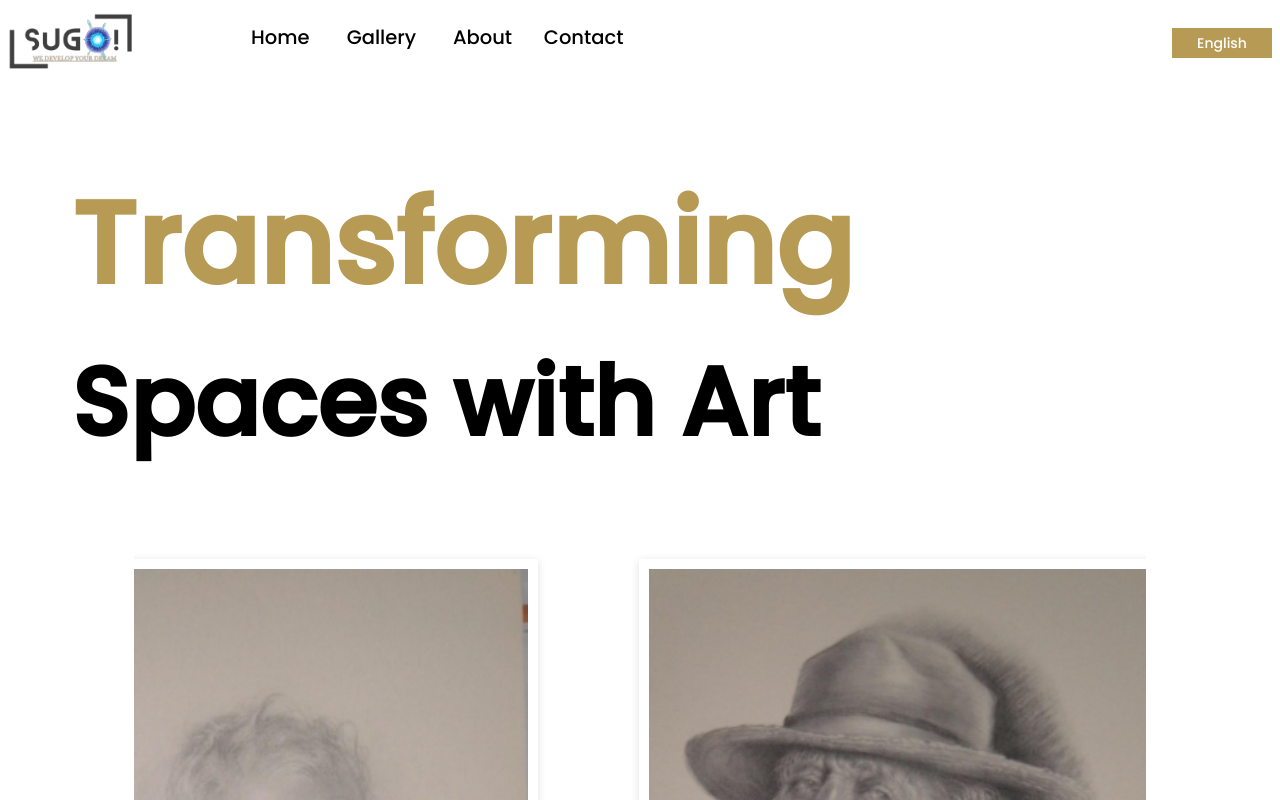
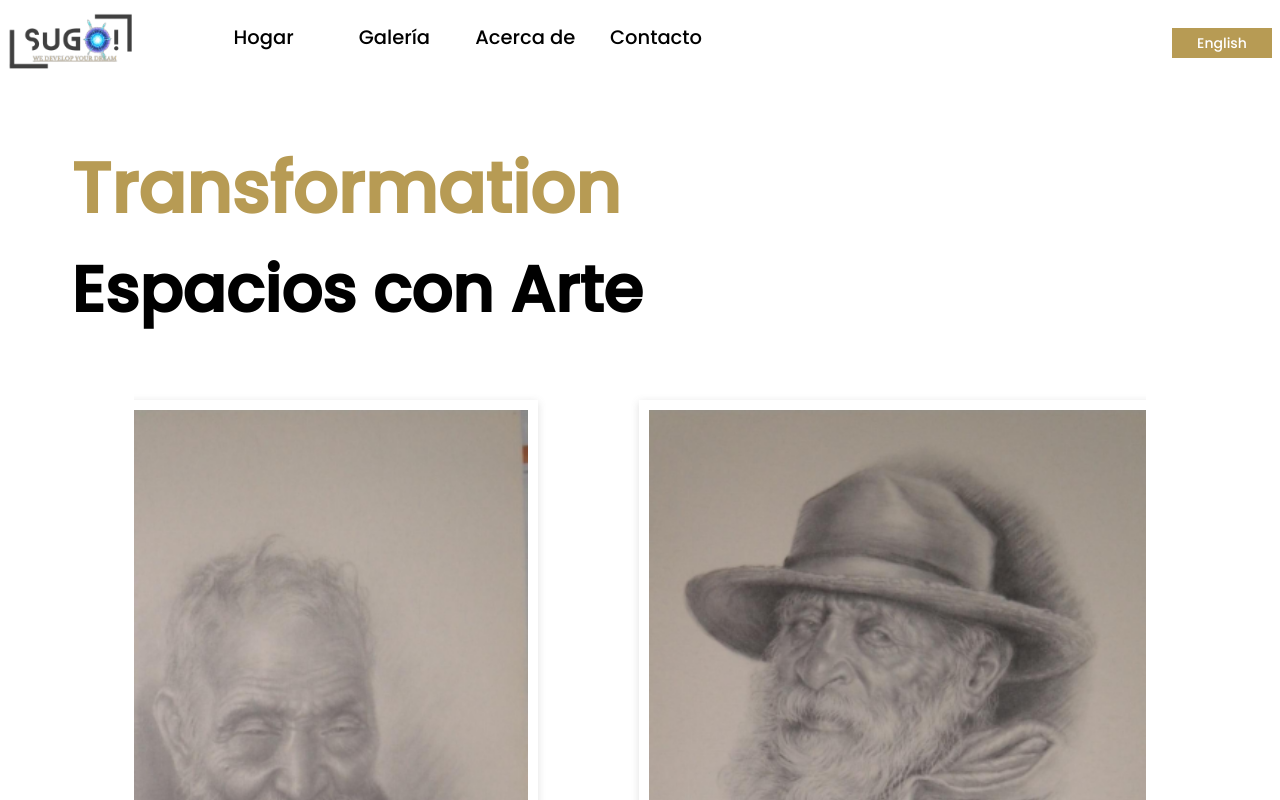
Before and after one commit to vaishkiyarminal001/ficha_technica, a React (Create React App) app: page / in a window 1280 px wide. Shown: the top 800 px of the page. Built offline with nearby package versions, Linux system fonts and the light colour scheme.

Commit message:
Added language translater

```diff
--- /dev/null
+++ b/src/Component/Context/AuthContextProvide.jsx
@@ -0,0 +1,24 @@
+import { createContext } from "react";
+import { useState } from "react";
+
+export const MyAuthContext = createContext(); //box
+
+function AuthContextProvide({children}) {
+
+const[lang, setLang]= useState(false);
+// console.log(lang)
+
+
+
+
+
+const language= () =>{
+    setLang(true)
+}
+    return(
+        // value is used for send info
+     <MyAuthContext.Provider value = {{language,lang ,setLang}}>{children}</MyAuthContext.Provider>
+    )
+}
+
+export default AuthContextProvide;
--- a/src/Component/Navbar/Navbar.css
+++ b/src/Component/Navbar/Navbar.css
@@ -25,7 +25,7 @@
 nav {
   position: sticky;
   top: 0;
-  width: 40%;
+  width: 45%;
   height: 50px;
   display: flex;
   margin-left: 3%;
@@ -34,6 +34,7 @@ nav {
   font-size: 15px;
   z-index: 1;
   margin-right: 30%;
+  /* border: 1px solid red; */
 }
 
 .nav-button {
@@ -52,12 +53,14 @@ nav {
 
 
 .link {
-  width: 20%;
+  width: 23%;
   font-size: 1.3em;
   font-weight: 400;
   color: black;
   text-decoration: none;
   transition: color 0.3s;
+  /* border: 1px solid red; */
+
 }
 
 .link:hover {
--- a/src/Component/Navbar/Navbar.jsx
+++ b/src/Component/Navbar/Navbar.jsx
@@ -4,8 +4,15 @@ import React, { useState,useEffect } from 'react'
  import "./Navbar.css"
  import { Navigate, useNavigate } from "react-router-dom";
  import img from "./logo.png";
+ import { useContext } from 'react';
+ import { MyAuthContext } from '../Context/AuthContextProvide';
+ const Navbar = () => {
 
- const Navbar = () => {
+  // const [toogle, setToggle] = useState(false);
+
+  const {language,lang ,setLang} = useContext(MyAuthContext);
+  console.log(lang);
+
 
    let mylink=[
      {
@@ -40,16 +47,17 @@ import React, { useState,useEffect } from 'react'
 
      <nav>
 
+      <RouterLink  className="link" to="/">{lang ? "Home": "Hogar"}</RouterLink>
+       <RouterLink  className="link" to="/gallery">{lang ? "Gallery": "Galería"}</RouterLink>
+       <RouterLink  className="link" to="/about">{lang ? "About": "Acerca de"}</RouterLink>
+       <RouterLink  className="link" to="/contact">{lang ? "Contact": "Contacto"}</RouterLink>
+       {/* <RouterLink  className="link" to="/">{lang ? "Admin": "Admin"}</RouterLink> */}
 
-     {
-     mylink.map((e)=>(<RouterLink className="link" key={e.path} to={e.path}>{e.title}</RouterLink>))
-
-   }
      </nav>
 
 
      <div className="upper-nav">
-      <button className="nav-button">English</button>
+      <button onClick={() => setLang(!lang)} className="nav-button">{lang ? "Española"  : "English"}</button>
     </div>
 
        </div>
--- a/src/Component/Pages/About.jsx
+++ b/src/Component/Pages/About.jsx
@@ -1,7 +1,30 @@
 import React from 'react'
 import "./About.css";
+import { MyAuthContext } from '../Context/AuthContextProvide';
+import { useContext } from 'react';
 
 export default function About() {
+
+  const {lang} = useContext(MyAuthContext);
+
+if(!lang){
+  return(
+    <div className="about-container">
+      <div className="about-content">
+        <h1>Acerca de nuestra galería de arte</h1>
+        <p>
+        ¡Bienvenidos a nuestra galería de arte! Nos apasiona el arte y estamos comprometidos con la promoción de artistas talentosos de todo el mundo.
+        </p>
+        <p>
+        Establecida en el año 20XX, nuestra galería ha sido una plataforma para que artistas emergentes y establecidos expongan su trabajo.
+        </p>
+        <p>
+        Nuestra misión es inspirar y conectar a entusiastas del arte, coleccionistas y artistas, fomentando una comunidad artística vibrante y diversa.
+        </p>
+      </div>
+    </div>
+  )
+}
   return (
     <div className="about-container">
       <div className="about-content">
--- a/src/Component/Pages/Gallery.jsx
+++ b/src/Component/Pages/Gallery.jsx
@@ -4,6 +4,8 @@ import PersonIcon from '@mui/icons-material/Person';
 import CalendarMonthIcon from '@mui/icons-material/CalendarMonth';
 import ColorLensIcon from '@mui/icons-material/ColorLens';
 import { useNavigate } from "react-router-dom";
+import { MyAuthContext } from '../Context/AuthContextProvide';
+import { useContext } from 'react';
 
 export default function Gallery() {
 
@@ -11,6 +13,8 @@ export default function Gallery() {
     console.log(state);
 
     const navigate = useNavigate();
+
+    const {lang} = useContext(MyAuthContext);
 
     useEffect(() =>{
         DisplayPaint();
--- a/src/Component/Pages/Home.css
+++ b/src/Component/Pages/Home.css
@@ -6,7 +6,7 @@
 .heading{
     width: 90%;
     margin: auto;
-    font-size: 3em;
+    font-size: 2em;
     /* border: 1px solid red; */
     font-family: 'Poppins', sans-serif;
     text-align: left;
@@ -15,7 +15,7 @@
 
 .heading span{
     /* border: 1px solid red; */
-    font-size: 1.2em;
+    font-size: 1.1em;
     color: #b79b54;
 
 }
--- a/src/Component/Pages/Home.jsx
+++ b/src/Component/Pages/Home.jsx
@@ -6,6 +6,8 @@ import  img2 from"./2.png"
 import  img3 from"./3.png"
 import  img9 from"./9.png"
 import  img7 from"./7.png"
+import { MyAuthContext } from '../Context/AuthContextProvide';
+import { useContext } from 'react';
 
 
 export default function Home() {
@@ -16,6 +18,8 @@ export default function Home() {
   const [count, setCount] = useState(0);
   const [margin, setMargin] = useState("0%");
   const [forward, setForward] = useState(true);
+  const {lang} = useContext(MyAuthContext);
+
 
   function shiftImage(count) {
     switch (count){
@@ -90,6 +94,152 @@ export default function Home() {
 
 
 
+
+  if(!lang){
+
+    return (
+      <div>
+        {/* heading */}
+        <div className="heading">
+        <h1><span>Transformation</span><br/> Espacios con Arte</h1>
+        </div>
+
+
+        {/* video */}
+
+        <React.Fragment>
+
+          <div className="carousel-container">
+            <div className="images-container">
+
+              <div className="image" style={{marginLeft: margin}}>
+                <img src={img7} alt="img7" />
+                </div>
+
+                <div className="image">
+                <img src={img2} alt="img2" />
+                </div>
+
+                <div className="image">
+                <img src={img3} alt="img3" />
+                </div>
+
+                <div className="image">
+                <img src={img8} alt="img8" />
+                </div>
+
+                <div className="image">
+                <img src={img9} alt="img9" />
+                </div>
+
+            </div>
+
+
+            </div>
+        </React.Fragment>
+
+
+
+
+        {/* what we have done */}
+        <div className="doneText">
+          <p>lo que hemos hecho</p>
+        </div>
+
+
+
+        {/* Trending Art Work */}
+
+        <div style={{ fontSize: '2em' }}>
+        <h1>Explorar obras de arte de moda</h1>
+        </div>
+
+
+        <div className="TrendingArt">
+
+          <img src={img8} alt='error'/>
+          <img src={img2} alt='error'/>
+          <img src={img3} alt='error'/>
+          <img src={img9} alt='error'/>
+          {/* <img src={img7} alt='error'/> */}
+
+        </div>
+
+        <button className='ExploreButton'>Explorar</button>
+
+
+
+        {/* instrument */}
+
+        <div className="MarlyInstrument">
+          <h2>Los instrumentos curativos, como cuencos tibetanos y flautas, calman<br/>El alma y promover la paz interior. Explora su calma<br/>Melodías para la relajación y el bienestar emocional.</h2>
+
+        <div className="MarlyImg">
+          <img src="https://katoombamusic.com.au/wp-content/uploads/2021/07/67001-400x400.jpg" alt= "error"/>
+
+          <img src="https://5.imimg.com/data5/ANDROID/Default/2023/8/338502020/XG/NA/PI/25680909/product-jpeg.jpg" alt= "error"/>
+
+          <img src="https://www.tribalvillage.com.au/wp-content/uploads/2021/11/11-12.jpg" alt= "error"/>
+        </div>
+
+
+        <button className="DiscoverBtn">Descubrir</button>
+
+
+        </div>
+
+
+        {/* New in Design */}
+
+
+        <h1 className='desc'>Descripción de pinturas</h1>
+
+        <div className="DesignNew">
+
+
+          <div>
+          <img src="https://artstreet.in/cdn/shop/products/81TNNiaHZEL._SL1500_878x700.jpg?v=1687353797" alt="" />
+          <h3>Pintura al óleo</h3>
+
+          <p>La pintura al óleo es un medio artístico versátil y duradero. Consiste en<br/>pigmentos suspendidos en aceites secantes, típicamente aceite de linaza. Los artistas aprecian<br/> su tiempo de secado lento, lo que permite mezclar y aplicar capas. Pinturas de óleo<br/>son conocidos por sus ricos colores, profundidad y durabilidad, lo que los hace<br/> Una opción preferida para muchos pintores.</p>
+
+          </div>
+
+          <div>
+          <img src="https://live.staticflickr.com/7015/6541061641_0796af88c7_b.jpg" alt="" />
+          <h3>Pintura al carbono</h3>
+
+          <p>La pintura de carbono es un recubrimiento conductor impregnado de carbono.<br/> partículas Se usa comúnmente en electrónica e industria para.<br/>crear conexiones eléctricas, blindaje EMI/RFI y como<br/>componente en sensores. Su versatilidad y conductividad hacen<br/>Es un material valioso para diversas aplicaciones.</p>
+
+          </div>
+
+          <div>
+          <img src="https://azure.wgp-cdn.co.uk/app-painters-online/posts/MMBorrowdale.png?&format=webp&webp.quality=85&scale=down" alt="" />
+          <h3>Pintura Mixta</h3>
+
+          <p>La pintura mixta se refiere a una mezcla de varios colores o pigmentos,<br/>dando como resultado un nuevo tono o matiz. Los artistas y diseñadores utilizan<br/>pintura mezclada para lograr paletas de colores únicas y personalizadas,<br/>agregando profundidad y creatividad a sus proyectos</p>
+
+          </div>
+
+          <div>
+          <img src="https://i0.wp.com/doodlewash.com/wp-content/uploads/2020/06/One-Color-Monochromatic-Watercolor-Painting-Tutorial.jpg?fit=1024%2C749&ssl=1" alt="" />
+          <h3>Pintura de acuarela</h3>
+
+          <p>Pintura de acuarela, a menudo denominada acuarela o aquarelle,<br/>Es una técnica de pintura donde los pigmentos se suspenden en<br/>Soluciones a base de agua. Los artistas lo utilizan por su fluidez y transparencia, permitiendo composiciones delicadas y vibrantes. Es un versátil y<br/>Medio expresivo, popular por sus cualidades luminosas y etéreas.</p>
+
+          </div>
+        </div>
+
+
+
+
+        <footer>
+
+        </footer>
+      </div>
+    )
+
+  }
   return (
     <div>
       {/* heading */}
--- a/src/index.js
+++ b/src/index.js
@@ -4,10 +4,14 @@ import './index.css';
 import App from './App';
 
 import { BrowserRouter } from 'react-router-dom';
+import AuthContextProvide, { MyAuthContext } from './Component/Context/AuthContextProvide';
 
 const root = ReactDOM.createRoot(document.getElementById('root'));
 root.render(
   <BrowserRouter>
+
+  <AuthContextProvide>
     <App />
+    </AuthContextProvide>
   </BrowserRouter>
 );
```
